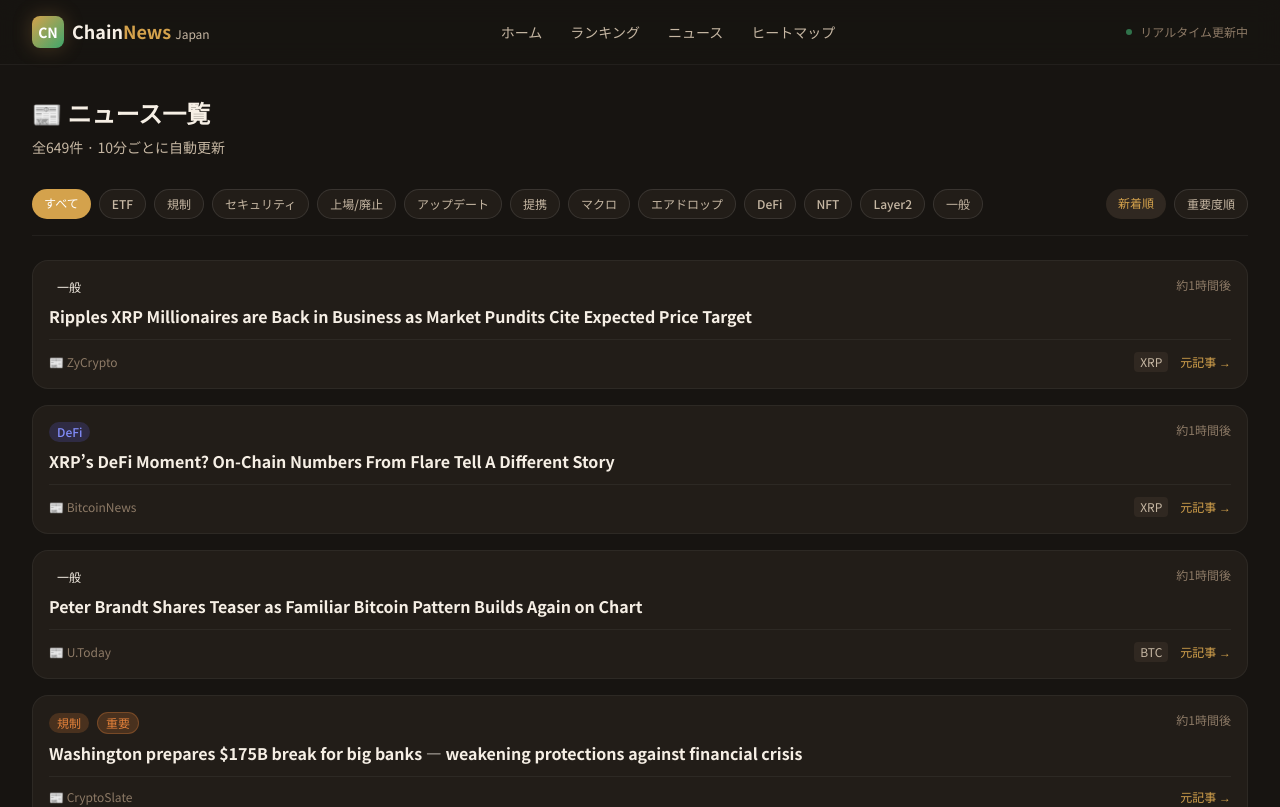
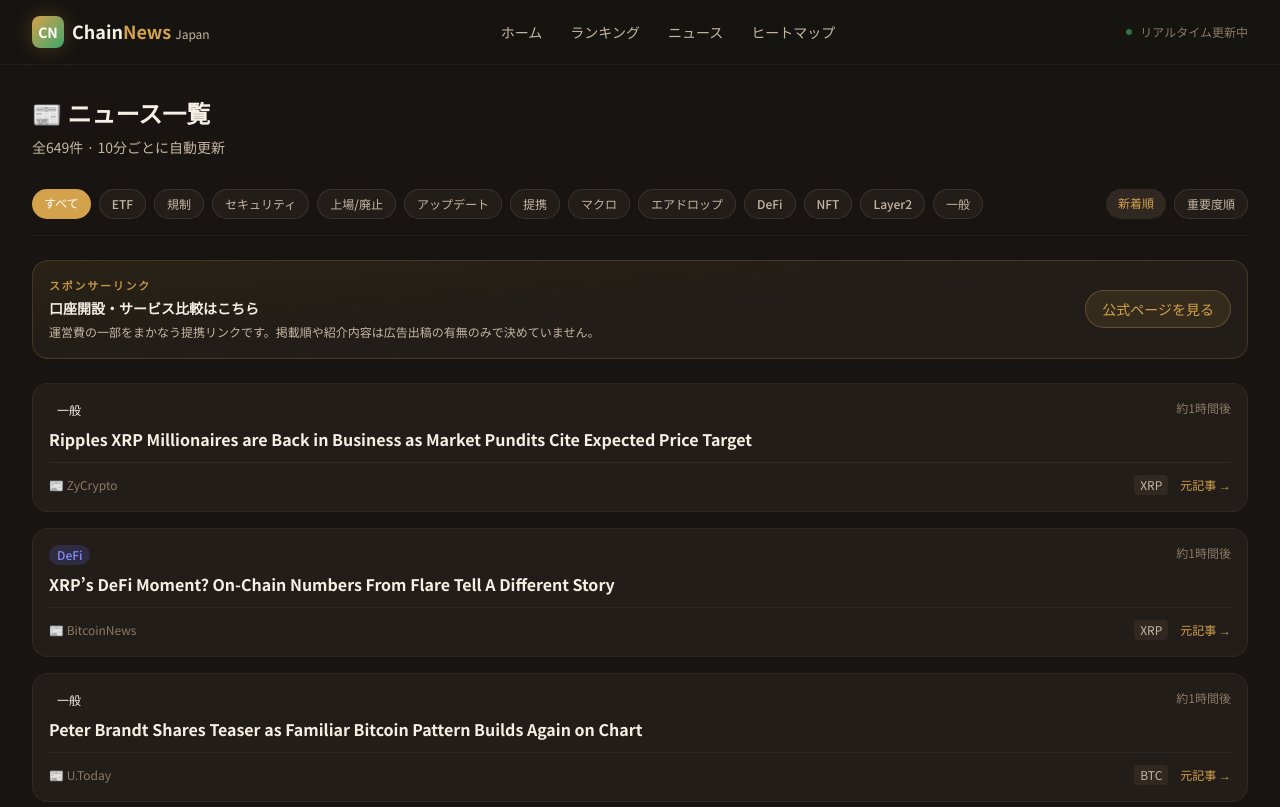
Before and after one commit to tsaiteigenkaisetsu-cmyk/Chain-News-Japan, a Next.js app: page /news in a window 1280 px wide. Shown: the top 807 px of the page. Built offline with nearby package versions, Linux system fonts and the light colour scheme; no server answers.

Commit message:
Add configurable text affiliate placements

```diff
--- a/src/app/coins/[slug]/page.tsx
+++ b/src/app/coins/[slug]/page.tsx
@@ -6,6 +6,7 @@ import { COIN_SLUG_MAP } from '@/lib/coins';
 import NewsCard from '@/components/NewsCard';
 import TrendChart from '@/components/TrendChart';
 import AdSlot from '@/components/AdSlot';
+import AffiliateTextCta from '@/components/AffiliateTextCta';
 import CoinImage from '@/components/CoinImage';
 import { formatJPY, formatChange, changeColor, surgeBadgeColor, shortNumber } from '@/lib/format';
 import { NewsCategoryLabel, NewsCategoryColor } from '@/types';
@@ -216,6 +217,8 @@ export default async function CoinDetailPage({ params }: Props) {
           {/* 広告スロット */}
           <AdSlot size="rectangle" />
 
+          <AffiliateTextCta compact />
+
           {/* 類似通貨 */}
           {similarCoins.length > 0 && (
             <div className="bg-bg-card rounded-card border border-white/5 p-4">
--- a/src/app/disclaimer/page.tsx
+++ b/src/app/disclaimer/page.tsx
@@ -41,6 +41,7 @@ export default function DisclaimerPage() {
       <section>
         <h2>6. 広告掲載について</h2>
         <p>当サイトは広告を掲載する予定です。広告内容、リンク先商品・サービス、第三者配信事業者による表示内容について、当サイトが保証または推奨するものではありません。広告の閲覧、申込み、購入その他の取引は、利用者と広告主または提供事業者との間で行われるものとし、当サイトは一切責任を負いません。</p>
+        <p>当サイトには、アフィリエイトプログラムを利用した提携リンクが含まれる場合があります。利用者が当該リンク経由で申込みや購入を行った場合、当サイト運営者が紹介料を受け取ることがあります。</p>
       </section>
 
       <section>
--- a/src/app/news/page.tsx
+++ b/src/app/news/page.tsx
@@ -4,6 +4,7 @@ import NewsCard from '@/components/NewsCard';
 import { NewsCategoryLabel } from '@/types';
 import type { NewsCategory } from '@/types';
 import AdSlot from '@/components/AdSlot';
+import AffiliateTextCta from '@/components/AffiliateTextCta';
 
 export const metadata: Metadata = {
   title: 'ニュース一覧 | 暗号資産の最新ニュース',
@@ -97,6 +98,8 @@ export default async function NewsPage({ searchParams }: Props) {
         </div>
       </div>
 
+      <AffiliateTextCta className="mb-6" compact />
+
       {/* ニュースグリッド */}
       {filtered.length > 0 ? (
         <div className="space-y-4">
--- a/src/app/page.tsx
+++ b/src/app/page.tsx
@@ -9,6 +9,7 @@ import MatrixChart from '@/components/MatrixChart';
 import SocialBuzzPanel from '@/components/SocialBuzzPanel';
 import TrendWords from '@/components/TrendWords';
 import AdSlot from '@/components/AdSlot';
+import AffiliateTextCta from '@/components/AffiliateTextCta';
 
 export const metadata: Metadata = {
   title: 'ホーム | いま市場で話題になっている通貨がわかる',
@@ -97,6 +98,8 @@ export default async function HomePage() {
 
       {/* ========== 広告 (ヒーロー下) ========== */}
       <AdSlot size="leaderboard" className="mb-10" />
+
+      <AffiliateTextCta className="mb-10" />
 
       {/* ========== SNS話題量ランキング + Hypeスコア ========== */}
       {social && (
--- a/src/app/privacy/page.tsx
+++ b/src/app/privacy/page.tsx
@@ -57,6 +57,7 @@ export default function PrivacyPage() {
         <h2>6. 第三者広告配信について</h2>
         <p>当サイトは、第三者配信の広告サービスを利用する予定です。広告配信事業者は、利用者の興味関心に応じた広告を表示するため、Cookie等を使用する場合があります。</p>
         <p>広告配信事業者による情報の取扱いは、各事業者のプライバシーポリシーに従います。利用者は、広告設定や各事業者が提供するオプトアウト機能により、パーソナライズ広告を制限できる場合があります。</p>
+        <p>また、当サイトはアフィリエイトプログラムを利用する場合があります。提携先リンク経由のアクセスや成果計測のため、リンク先事業者またはASPがCookie等を利用することがあります。</p>
       </section>
 
       <section>
--- a/src/app/ranking/page.tsx
+++ b/src/app/ranking/page.tsx
@@ -2,6 +2,7 @@ import type { Metadata } from 'next';
 import { loadRankings, loadCoinSummaries } from '@/lib/data';
 import RankingTable from '@/components/RankingTable';
 import AdSlot from '@/components/AdSlot';
+import AffiliateTextCta from '@/components/AffiliateTextCta';
 
 export const metadata: Metadata = {
   title: 'ランキング | 急上昇・価格変動・ニュース増加率',
@@ -22,6 +23,8 @@ export default async function RankingPage() {
       </div>
 
       <AdSlot size="leaderboard" className="mb-8" />
+
+  <AffiliateTextCta className="mb-8" compact />
 
       {/* ランキンググリッド */}
       <div className="grid grid-cols-1 md:grid-cols-2 xl:grid-cols-3 gap-6 mb-8">
--- /dev/null
+++ b/src/components/AffiliateTextCta.tsx
@@ -0,0 +1,38 @@
+interface Props {
+  className?: string;
+  compact?: boolean;
+}
+
+export default function AffiliateTextCta({ className = '', compact = false }: Props) {
+  const url = process.env.NEXT_PUBLIC_AFFILIATE_TEXT_URL;
+
+  if (!url) {
+    return null;
+  }
+
+  const title = process.env.NEXT_PUBLIC_AFFILIATE_TEXT_TITLE ?? '口座開設・サービス比較はこちら';
+  const description = process.env.NEXT_PUBLIC_AFFILIATE_TEXT_DESCRIPTION ??
+    '運営費の一部をまかなう提携リンクです。掲載順や紹介内容は広告出稿の有無のみで決めていません。';
+  const ctaLabel = process.env.NEXT_PUBLIC_AFFILIATE_TEXT_CTA ?? '公式ページを見る';
+  const note = process.env.NEXT_PUBLIC_AFFILIATE_TEXT_NOTE ?? 'スポンサーリンク';
+
+  return (
+    <aside className={`rounded-card border border-brand-accent/20 bg-gradient-to-br from-brand-accent/10 via-bg-card to-bg-card p-4 ${className}`}>
+      <div className="flex flex-col gap-3 sm:flex-row sm:items-center sm:justify-between">
+        <div className="min-w-0">
+          <p className="text-[11px] font-semibold uppercase tracking-[0.16em] text-brand-accent/90">{note}</p>
+          <h3 className={`mt-1 font-semibold text-text-primary ${compact ? 'text-sm' : 'text-base'}`}>{title}</h3>
+          <p className={`mt-1 text-text-secondary ${compact ? 'text-xs leading-5' : 'text-sm leading-6'}`}>{description}</p>
+        </div>
+        <a
+          href={url}
+          target="_blank"
+          rel="sponsored nofollow noopener noreferrer"
+          className="inline-flex shrink-0 items-center justify-center rounded-full border border-brand-accent/30 bg-brand-accent/10 px-4 py-2 text-sm font-medium text-brand-accent transition-colors hover:bg-brand-accent/20"
+        >
+          {ctaLabel}
+        </a>
+      </div>
+    </aside>
+  );
+}
```
Also changed, not shown: 1 other file (tests, documents, lock files or other folders).
